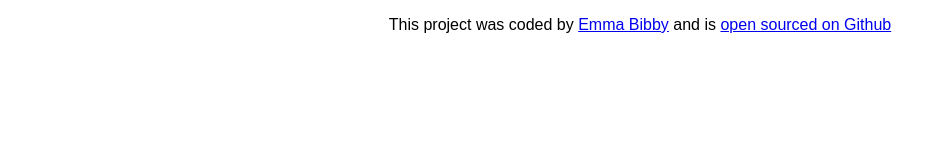
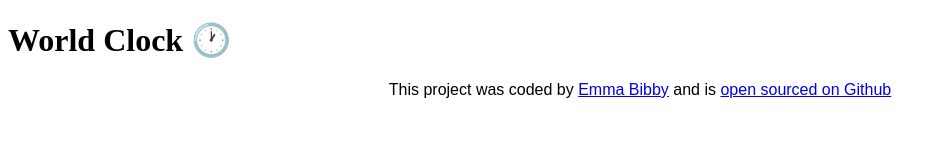
Before and after one commit to Bibby557/World-Clock-project, a plain HTML site: page Clock.html in a window 1280 px wide. Shown: the whole page, without its empty margins (0-947 px from the left). Drawn offline with Linux system fonts and the light colour scheme.

Commit message:
Added H1

```diff
--- a/Clock.html
+++ b/Clock.html
@@ -9,7 +9,7 @@
 </head>
 
 <body>
-
+    <h1> World Clock 🕐</h1>
 </body>
 <footer>
     <p>This project was coded by <a href="https://github.com/Bibby557">Emma Bibby</a> and is <a
```
